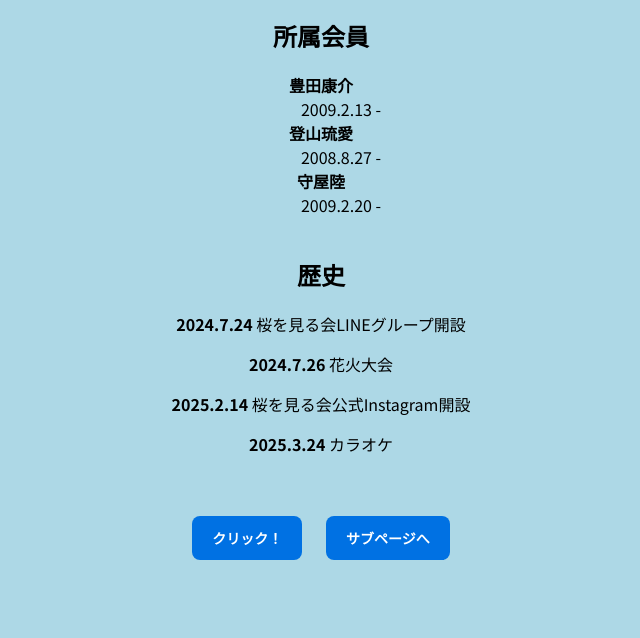
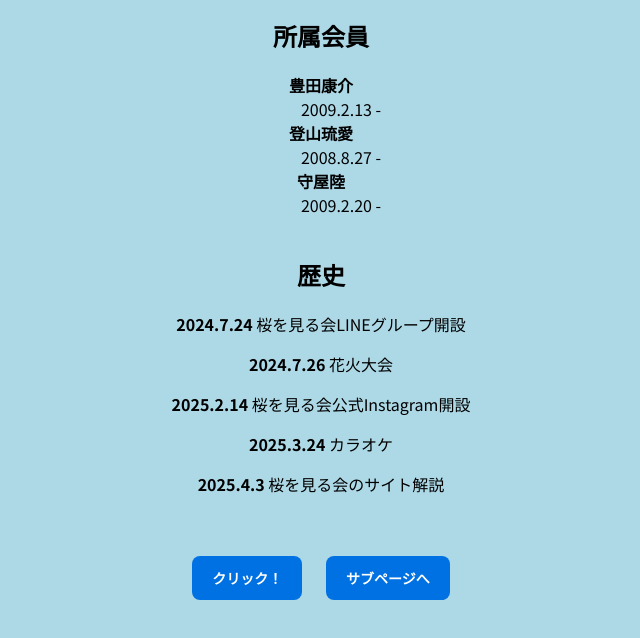
Before and after one commit to sakuraomirukai/sakurawomirukai.github.io, a plain HTML site: page index.html in a window 1280 px wide. Shown: the part 947-1585 px from the top of the page, without its empty margins (319-959 px from the left). Before the commit the page ends 1547 px from the top, so only its background shows below. Drawn offline with Linux system fonts and the light colour scheme.

Commit message:
Update index.html

```diff
--- a/index.html
+++ b/index.html
@@ -334,9 +334,10 @@
             <p><strong>2024.7.26</strong> 花火大会</p>
             <p><strong>2025.2.14</strong> 桜を見る会公式Instagram開設</p>
             <p><strong>2025.3.24</strong> カラオケ</p>
+            <p><strong>2025.4.3</strong> 桜を見る会のサイト解説</p>
         </div>
 
-        <a href="#" class="button" onclick="event.preventDefault(); alert('ボタンを押してくれてありがとう！ちなみに左上の紋は短冊に桜って名前らしい')">クリック！</a>
+        <a href="#" class="button" onclick="event.preventDefault(); alert('ボタンを押してくれてありがとう！ちなみに桜を見る会の紋は短冊に桜って名前らしい')">クリック！</a>
         <a href="subpage.html" class="button">サブページへ</a>
 </div>
 
```
